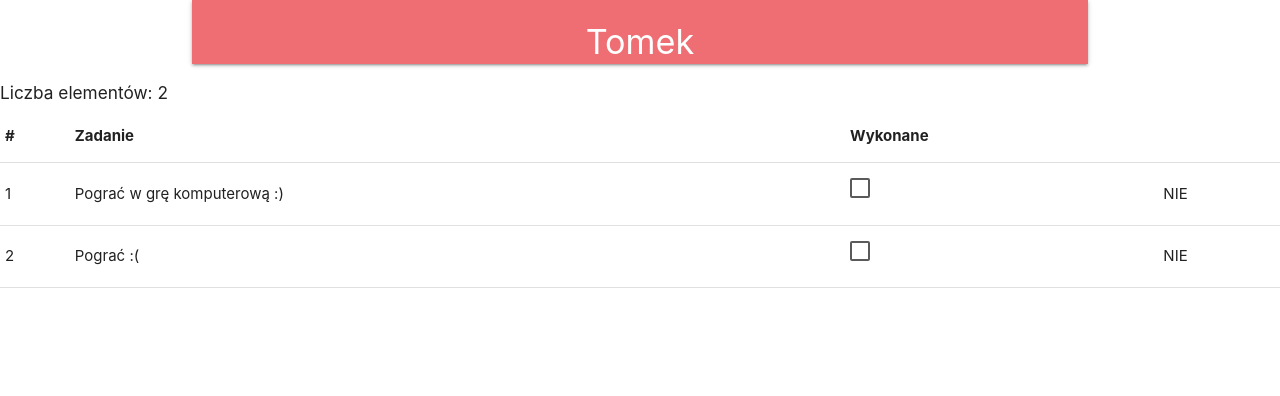
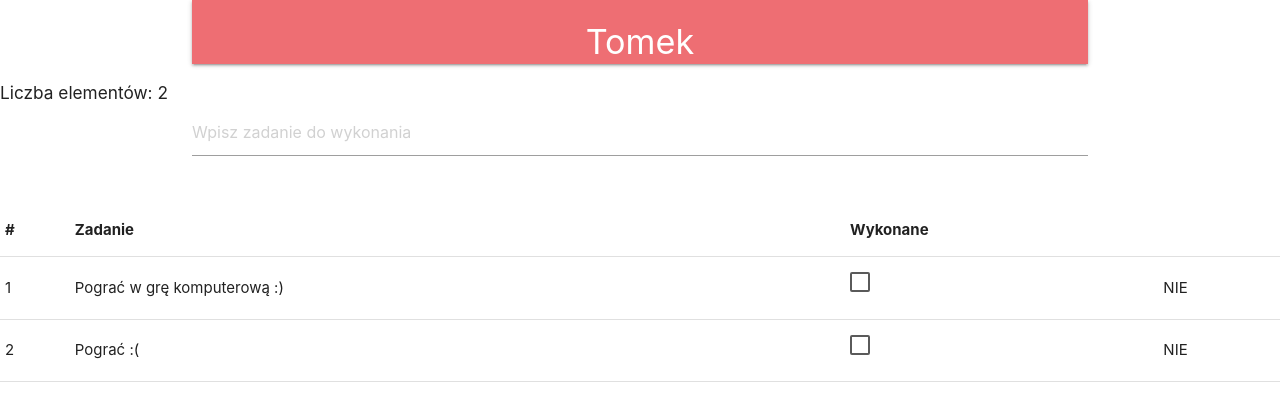
Before and after one commit to MateuszCzapla/mateuszczapla.github.io, an Angular app: page / in a window 1280 px wide. Shown: the top 396 px of the page. Built offline with nearby package versions, Linux system fonts and the light colour scheme.

Commit message:
Dodanie pola tektowego przeznaczonego dla nowego zadania

```diff
--- a/src/app/app.component.html
+++ b/src/app/app.component.html
@@ -8,6 +8,17 @@
     </nav>
 </div>
 <h6>Liczba elementów: {{itemCount}}</h6>
+
+<div class="container">
+    <div class = "row">
+        <div class ="row">
+            <input type="text" placeholder="Wpisz zadanie do wykonania">
+        </div>
+        <div>
+            <!--wywolanie funkcji addItem()-->
+        </div>
+    </div>
+</div>
 
 <table>
     <thead>
```
